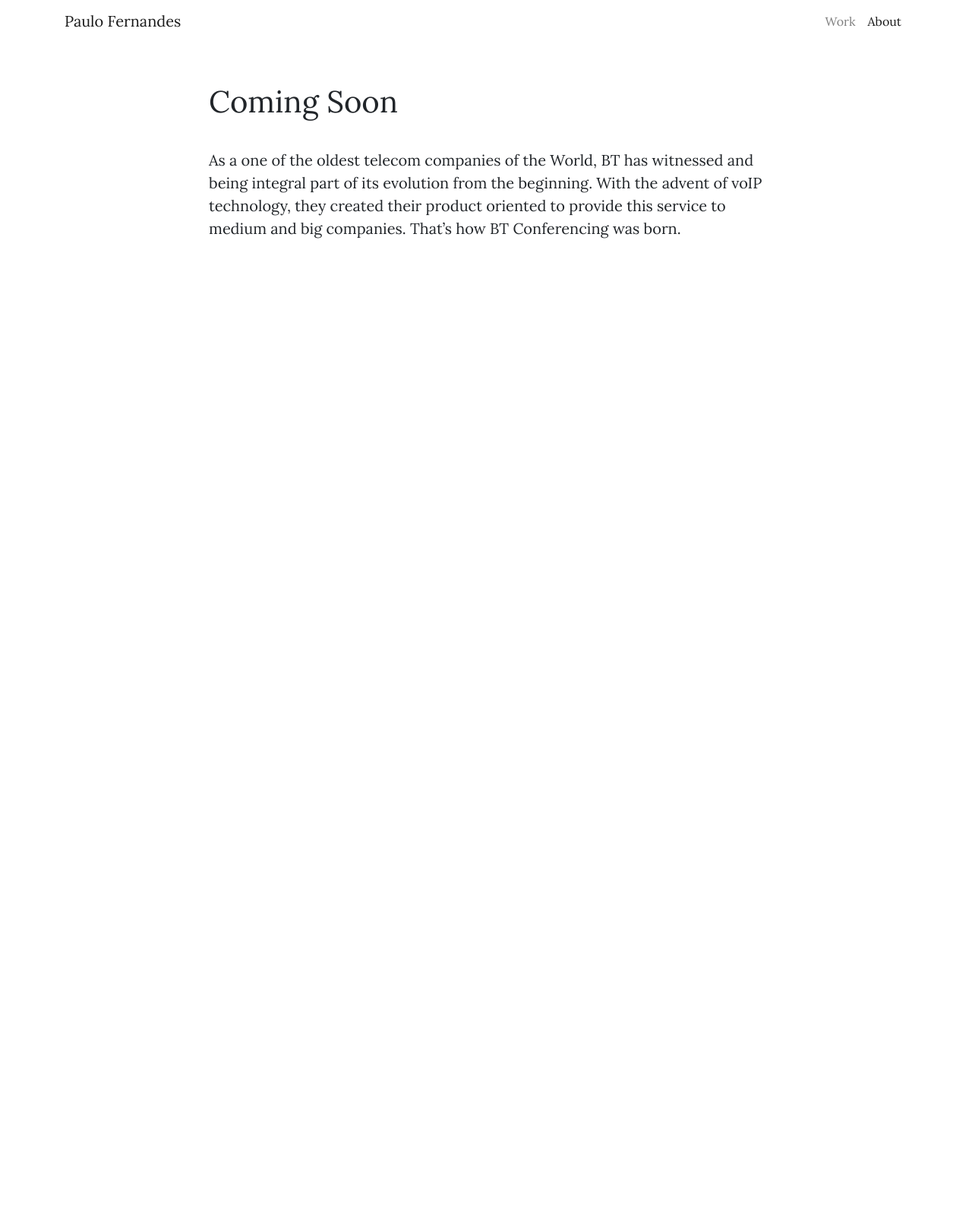
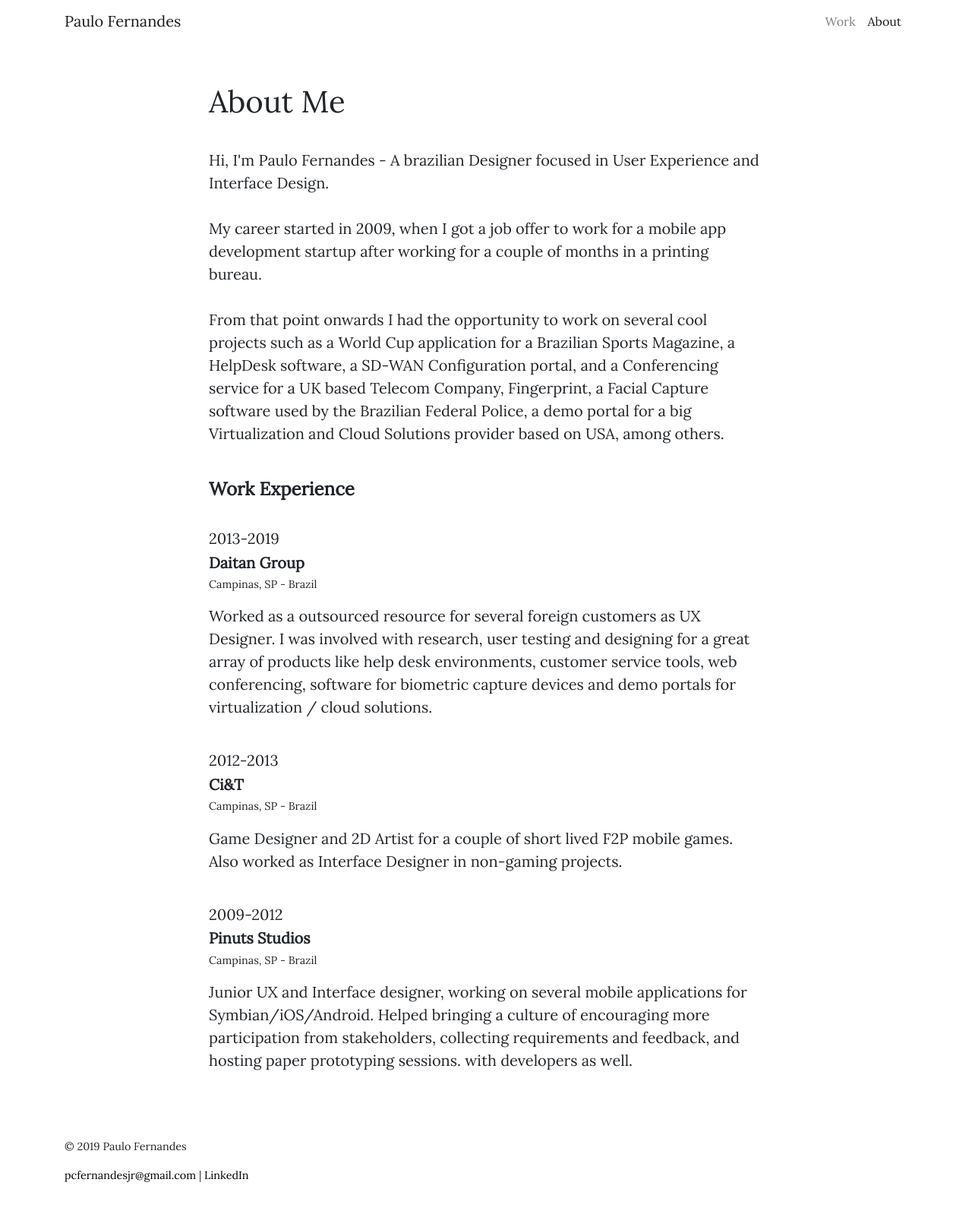
Before and after one commit to pcfernandesjr/portfolio, a website: page about.html in a window 1280 px wide. Shown: the whole page at 76% size. Before the commit the page ends 800 px from the top, so only its background shows below. Drawn offline with Linux system fonts and the light colour scheme.

Commit message:
Add files via upload
Uploading final version of the first article, and also About me page

```diff
--- a/about.html
+++ b/about.html
@@ -31,7 +31,8 @@
       <div class="collapse navbar-collapse" id="navbarResponsive">
         <ul class="navbar-nav ml-auto">
           <li class="nav-item">
-            <a class="nav-link" href="index.html">Work</a>
+            <a class="nav-link" href="index.html">Work
+            </a>
           </li>
           <li class="nav-item active">
             <a class="nav-link" href="about.html">About
@@ -48,17 +49,57 @@
     <div class="row">
       <div class="mx-auto col-lg-8 text-left">
         <article>
-          <h1 class= "article-title"> Coming Soon </h1>
+          <h1 class= "article-title"> About Me </h1>
           </br>
-          <p> As a one of the oldest telecom companies of the World, BT
-        has witnessed and being integral part of its evolution from
-        the beginning. With the advent of voIP technology, they
-        created their product oriented to provide this service to
-        medium and big companies. That’s how BT Conferencing
-        was born.</p>
+          <p> Hi, I'm Paulo Fernandes - A brazilian Designer focused in User Experience and Interface Design.
+          </br></br>
+My career started in 2009, when I got a job offer to work for a mobile app development startup after working for a couple of months in a printing bureau.
+          </br></br>
+From that point onwards I had the opportunity to work on several cool projects such as a World Cup application for a Brazilian Sports Magazine, a HelpDesk software, a SD-WAN Configuration portal, and a Conferencing service for a UK based Telecom Company, Fingerprint, a Facial Capture software used by the Brazilian Federal Police, a demo portal for a big Virtualization and Cloud Solutions provider based on USA, among others.</p>
+        </br>
+        <h4 class="section-title"> Work Experience </h4>
+        </br>
+        <p class="about-date">2013-2019</p>
+        <p class="about-company">Daitan Group</p>
+        <p class="about-location">Campinas, SP - Brazil</p>
+        <p>Worked as a outsourced resource for several foreign
+        customers as UX Designer. I was involved with research, user
+        testing and designing for a great array of products like help
+        desk environments, customer service tools, web conferencing,
+        software for biometric capture devices and demo portals for
+        virtualization / cloud solutions.
+        </p>
+        <br>
+        <p class="about-date">2012-2013</p>
+        <p class="about-company">Ci&T</p>
+        <p class="about-location">Campinas, SP - Brazil</p>
+        <p>Game Designer and 2D Artist for a couple of short lived F2P
+        mobile games. Also worked as Interface Designer
+        in non-gaming projects.
+        </p>
+        <br>
+        <p class="about-date">2009-2012</p>
+        <p class="about-company">Pinuts Studios</p>
+        <p class="about-location">Campinas, SP - Brazil</p>
+        <p>Junior UX and Interface designer, working on several mobile
+        applications for Symbian/iOS/Android. Helped bringing a culture
+        of encouraging more participation from stakeholders, collecting
+        requirements and feedback, and hosting paper prototyping
+        sessions. with developers as well.
+        </p>
         </article>
       </div>
     </div>
+    <footer>
+            <br><br><br>
+            <div class="row">
+                <div class="col-lg-6">
+                    <p class="footer">© 2019 Paulo Fernandes</p>
+                    <p class="footer"><a class="footer-link" href="mailto:pcfernandesjr@gmail.com">pcfernandesjr@gmail.com</a> | <a class="footer-link" href="https://www.linkedin.com/in/pcfernandesjr/" target="blank">LinkedIn</a></p>
+                <br>
+                </div>
+            </div>
+        </footer>
   </div>
 
   <!-- Bootstrap core JavaScript -->
--- a/vendor/bootstrap/css/customize.css
+++ b/vendor/bootstrap/css/customize.css
@@ -7,6 +7,10 @@
 	font-size: 1.25rem;
 }
 
+.observation{
+	font-style:italic;
+	color: #6c757d;
+}
 .intro, article{
 	margin-top: 3rem !important;
 
@@ -36,6 +40,7 @@
 	padding-left: 6rem;
 	padding-right: 6rem;
 	padding-top: 5rem;
+	transition: background-color 0.5s ease;
 }
 
 .card-img-overlay:hover{
@@ -59,5 +64,38 @@
 
 .article-top-image{
 	width:100%;
+	object-fit: cover;
+	object-position: 100% 55%;
+	height: 16rem;
+
+}
+
+.article-image{
+	width:100%;
 	height: auto;
 }
+
+.about-date{
+	margin-bottom:0.1rem;
+}
+
+.about-company{
+	font-weight: 900;
+	margin-bottom: 0.2rem;
+}
+
+.about-location{
+	font-size: 90%;
+}
+
+.footer{
+	font-size: 90%;
+}
+
+.footer-link{
+	color: black;
+}
+
+.footer-link:hover{
+	color: black;
+}
```
Also changed, not shown: index.html (+19 -7 lines), redesigning-a-conferencing-product-experience.html (+39 -52 lines), vendor/img/articles/article_01/art_img_conference_1.jpg (added), vendor/img/articles/article_01/art_img_conference_2.jpg (added), vendor/img/articles/article_01/art_img_flow.jpg (added), vendor/img/articles/article_01/art_img_mockup.jpg (added), vendor/img/articles/article_01/art_img_requirements.jpg (added).
